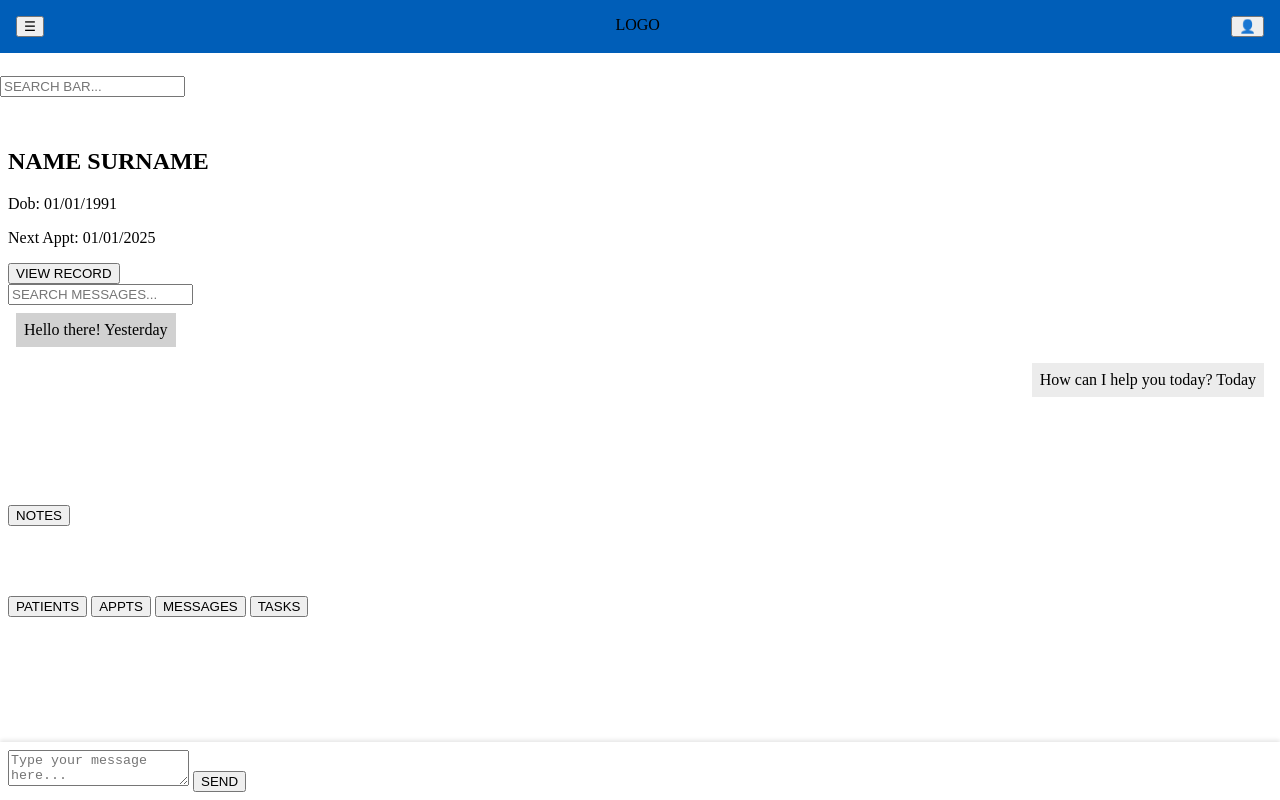
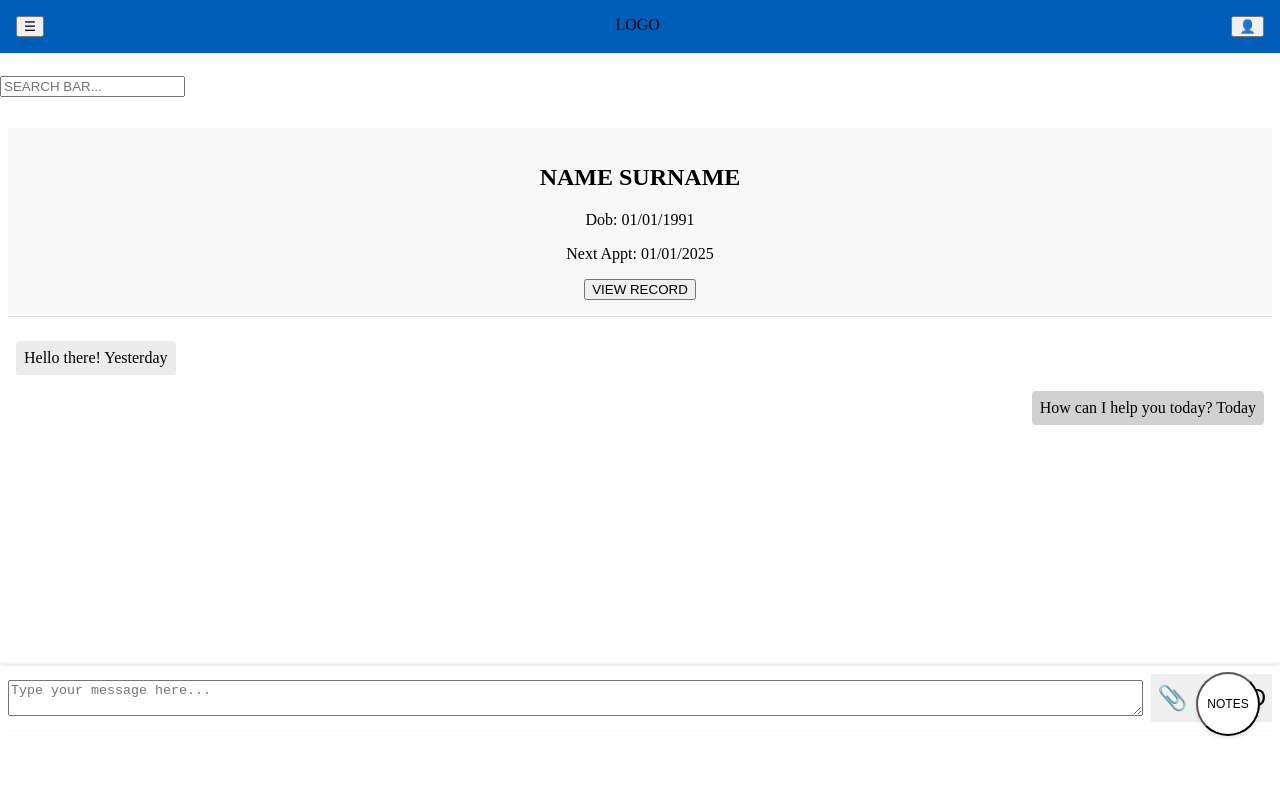
Before and after one commit to ishf-github/nhsapp, a SvelteKit app: page /patientMessages in a window 1280 px wide. Built offline with nearby package versions, Linux system fonts and the light colour scheme.

Commit message:
Further fixes, additional blank pages added (referrals/prescriptions/tasks)

```diff
--- a/src/routes/+layout.svelte
+++ b/src/routes/+layout.svelte
@@ -7,8 +7,13 @@
       case 'Patients':
         goto('/patients');
         break;
-      // Add cases for other actions if necessary
-      // ...
+      case 'Appointments':
+        goto('/patientAppointments');
+        break;
+      case 'Messages':
+        goto('/messageList');
+        break;
+
     }
   }
 </script>
--- a/src/routes/patientChart/+page.svelte
+++ b/src/routes/patientChart/+page.svelte
@@ -58,7 +58,40 @@
 </script>
 
 <style>
-    /* Your CSS styles here */
+    .icon-round {
+    position: fixed;
+    bottom: 64px; /* Distance from bottom, adjust as needed */
+    right: 20px; /* Distance from right, adjust as needed */
+    z-index: 30; /* Higher than nav's z-index to ensure visibility */
+    width: 64px;
+    height: 64px;
+    border-radius: 50%;
+    display: flex;
+    justify-content: center;
+    align-items: center;
+    font-size: 12px;
+    background-color: #fff; /* Or any desired background color */
+    box-shadow: 0 2px 4px rgba(0, 0, 0, 0.1);
+    cursor: pointer;
+  }
+
+  .messages-round {
+    position: fixed;
+    bottom: 64px; /* Distance from bottom, adjust as needed */
+    right: 96px; /* Distance from right, adjust as needed */
+    z-index: 30; /* Higher than nav's z-index to ensure visibility */
+    width: 64px;
+    height: 64px;
+    border-radius: 50%;
+    display: flex;
+    justify-content: center;
+    align-items: center;
+    font-size: 12px;
+    background-color: #808080; /* Or any desired background color */
+    color: white;
+    box-shadow: 0 2px 4px rgba(0, 0, 0, 0.1);
+    cursor: pointer;
+  }
 </style>
 
 <div class="patient-chart-page">
@@ -122,8 +155,8 @@
 
     <!-- Footer with round CTA buttons -->
     <footer>
-        <button class="round-button" on:click={viewMessages}>MESSAGES</button>
-        <button class="round-button" on:click={() => {}}>NOTES</button>
+        <button class="icon-button messages-round" on:click={() => navigateTo('messages')}>MESSAGE</button>
+        <button class="icon-button icon-round" on:click={() => navigateTo('notes')}>NOTES</button>
         <!-- Include other footer content or navigation buttons -->
     </footer>
 </div>
--- a/src/routes/patientMessages/+page.svelte
+++ b/src/routes/patientMessages/+page.svelte
@@ -1,5 +1,19 @@
 <script>
+    import Button from "../../components/Button.svelte";
     import { goto } from '$app/navigation';
+
+    const handleClick = () => {
+      alert("Button clicked");
+  };
+
+  function navigateTo(page) {
+  if (page === 'patients') {
+    goto('/patients');
+  } else if (page === 'notes') {
+    goto('/notes'); // Ensure this is the correct route
+  }
+  // Add more cases as needed
+}
 
     let patientSummary = {
       name: 'NAME SURNAME',
@@ -14,7 +28,6 @@
     ];
 
     let newMessageContent = '';
-    let messageList = null; // Initialize messageList as null
 
     function sendMessage() {
       if (newMessageContent.trim() === '') return;
@@ -22,46 +35,30 @@
       const newMessage = {
         content: newMessageContent,
         sender: 'provider',
-            timestamp: new Date().toLocaleTimeString() // Real timestamp
+        timestamp: new Date().toLocaleTimeString()
       };
 
       messages = [...messages, newMessage];
       newMessageContent = '';
-
-        if (messageList) {
-            messageList.scrollTo(0, messageList.scrollHeight); // Scroll to bottom
     }
-    }
-
-
 
     function viewPatientRecord() {
       // Navigate to the patient record
-    }
-
-    function searchMessages() {
-      // Implement search logic
-    }
-
-    function attachFile() {
-      // Implement file attachment logic
+      goto('/patientRecord'); // Update this to your actual route
     }
 
     function viewNotes() {
       // Navigate to the notes page
+      goto('/notes'); // Update this to your actual route
     }
   </script>
 
   <style>
-    /* Your CSS styles here */
-
-    /* For example: */
     .patient-summary {
-      /* Styles for the patient summary section */
-    }
-
-    .search-bar {
-      /* Styles for the search bar */
+      padding: 16px;
+      background-color: #f8f8f8;
+      border-bottom: 1px solid #ddd;
+      text-align: center;
     }
 
     .messages {
@@ -69,52 +66,84 @@
       flex-direction: column;
       overflow-y: auto;
       max-height: 300px;
-    padding-bottom: 100px; /* Add space for the message input */
-    /* ... */
+      margin-top: 16px;
+      margin-bottom: 0px;
     }
-
 
     .message {
       max-width: 80%;
       margin: 8px;
       padding: 8px;
-    /* Add more styles for message */
+      background-color: #ececec;
+      border-radius: 4px;
     }
 
     .message.provider {
       align-self: flex-end;
-    background-color: #ececec; /* Different background for sent messages */
+      background-color: #d1d1d1;
     }
 
     .message.patient {
       align-self: flex-start;
-    background-color: #d1d1d1; /* Different background for received messages */
     }
 
     .message-input {
     position: fixed;
-    bottom: 0;
+    bottom: 70px; /* Adjust this value to the height of your nav bar */
     left: 0;
     right: 0;
+    padding: 8px;
     background: white;
-    padding: 8px;
-    z-index: 2; /* Ensure it's above other content */
-    box-shadow: 0 -2px 4px rgba(0, 0, 0, 0.1); /* Optional: adds a shadow to the top of the message input for better separation */
+    box-shadow: 0 -2px 4px rgba(0, 0, 0, 0.1);
+    z-index: 10; /* Make sure this is less than the z-index of your nav bar so it doesn't overlap */
+    display: flex;
+    align-items: center;
+    justify-content: space-between;
+  }
+
+  .message-input textarea {
+    flex-grow: 1;
+    margin-right: 8px; /* Spacing between textarea and buttons */
+  }
+
+  .message-input button {
+    width: 48x; /* Making the button square */
+    height: 48px; /* Making the button square */
+    display: flex;
+    justify-content: center;
+    align-items: center;
+    font-size: 24px; /* Adjust size for the paperclip icon if necessary */
+    background-color: #f0f0f0; /* Your button background color */
+    border: none;
+    cursor: pointer;
   }
 
     .patient-messages-page {
-    padding-bottom: 70px; /* Height of your message input box + some extra space */
+      margin-bottom: 70px; /* Adjusted for fixed nav bar height */
     }
 
-    .round-button {
-      /* Styles for round button */
+    .icon-round {
+    position: fixed;
+    bottom: 64px; /* Distance from bottom, adjust as needed */
+    right: 20px; /* Distance from right, adjust as needed */
+    z-index: 30; /* Higher than nav's z-index to ensure visibility */
+    width: 64px;
+    height: 64px;
+    border-radius: 50%;
+    display: flex;
+    justify-content: center;
+    align-items: center;
+    font-size: 12px;
+    background-color: #fff; /* Or any desired background color */
+    box-shadow: 0 2px 4px rgba(0, 0, 0, 0.1);
+    cursor: pointer;
   }
 
   .attach-button {
-      /* Styles for attach file button */
+    font-family: 'Font Awesome 5 Free'; /* Using Font Awesome for the paperclip icon */
+    font-weight: 900; /* Font Awesome specific font-weight for solid icons */
   }
 
-    /* You'll need to flesh out these styles to match the design */
   </style>
 
   <div class="patient-messages-page">
@@ -125,10 +154,8 @@
       <button on:click={viewPatientRecord}>VIEW RECORD</button>
     </div>
 
-    <input class="search-bar" type="text" placeholder="SEARCH MESSAGES..." on:input={searchMessages}>
-
     <!-- Messages display -->
-     <div class="messages" bind:this={messageList}>
+    <div class="messages">
       {#each messages as message (message.timestamp)}
         <div class="message {message.sender}">
           {message.content}
@@ -137,18 +164,14 @@
       {/each}
     </div>
 
-
-
     <!-- Message input -->
     <div class="message-input">
         <textarea bind:value={newMessageContent} placeholder="Type your message here..."></textarea>
+        <button class="attach-button" on:click={attachFile}>
+          &#x1F4CE; <!-- This is the Unicode for paperclip, you can replace it with an icon from a library like Font Awesome -->
+        </button>
         <button on:click={sendMessage}>SEND</button>
       </div>
 
-    <button class="round-button" on:click={viewNotes}>NOTES</button>
+    <button class="icon-button icon-round" on:click={() => navigateTo('notes')}>NOTES</button>
   </div>
-
-  <!-- You can add the footer with navigation buttons as per your design -->
-  <footer>
-    <!-- Navigation buttons here -->
-  </footer>
--- a/src/routes/patients/+page.svelte
+++ b/src/routes/patients/+page.svelte
@@ -34,45 +34,67 @@
     /* Reuse the styles from layout.svelte */
 
     .patient-container {
-      background-color: #fff;
-      margin: 16px;
-      padding: 16px;
-      border-radius: 8px;
-      box-shadow: 0 2px 4px rgba(0, 0, 0, 0.1);
     display: flex;
     justify-content: space-between;
+    margin-bottom: 16px;
+    padding: 12px;
+    background: white;
+    border-radius: 4px;
+    box-shadow: 0 2px 4px rgba(0,0,0,0.1);
   }
 
   .patient-info {
-      display: flex;
-      flex-direction: column;
-      justify-content: space-between;
+    flex-grow: 1;
+  }
+
+  .patient-details {
+    margin-bottom: 8px;
   }
 
   .patient-actions {
     display: flex;
     flex-direction: column;
-      justify-content: space-between;
+    align-items: flex-end;
+  }
+
+  .cta-button {
+    padding: 6px 12px;
+    background-color: #f0f0f0;
+    border: 1px solid #ccc;
+    cursor: pointer;
+    margin-top: 8px;
+  }
+
+  .messages {
+    max-height: 300px;
+    overflow-y: auto;
+  }
+
+  .message {
+    background-color: #d1d1d1;
+    margin: 8px;
+    padding: 8px;
   }
 
     .button {
       margin-top: 8px; /* Adds spacing between buttons */
     }
 
-    .round-button {
+    .icon-round {
     position: fixed;
-      bottom: 16px;
-      right: 16px;
+    bottom: 64px; /* Distance from bottom, adjust as needed */
+    right: 20px; /* Distance from right, adjust as needed */
+    z-index: 30; /* Higher than nav's z-index to ensure visibility */
     width: 64px;
     height: 64px;
     border-radius: 50%;
-      font-size: 24px;
     display: flex;
     justify-content: center;
     align-items: center;
-      background-color: #fff;
+    font-size: 12px;
+    background-color: #fff; /* Or any desired background color */
     box-shadow: 0 2px 4px rgba(0, 0, 0, 0.1);
-      border: none;
+    cursor: pointer;
   }
 
     /* Add more styles as needed */
@@ -98,6 +120,6 @@
         </div>
     {/each}
 
-    <button class="round-button" on:click={() => handleAction('Notes', {})}>!</button>
+    <button class="icon-button icon-round" on:click={() => handleAction('notes')}>NOTES</button>
 
 </div>
```
Also changed, not shown: src/routes/+page.svelte (+12 -2 lines), src/routes/patientAppointments/+page.svelte (added, +90 -0 lines), src/routes/prescriptions/+page.svelte (added), src/routes/referrals/+page.svelte (added), src/routes/tasks/+page.svelte (added). Lines whose indentation alone changed are shown as unchanged.
